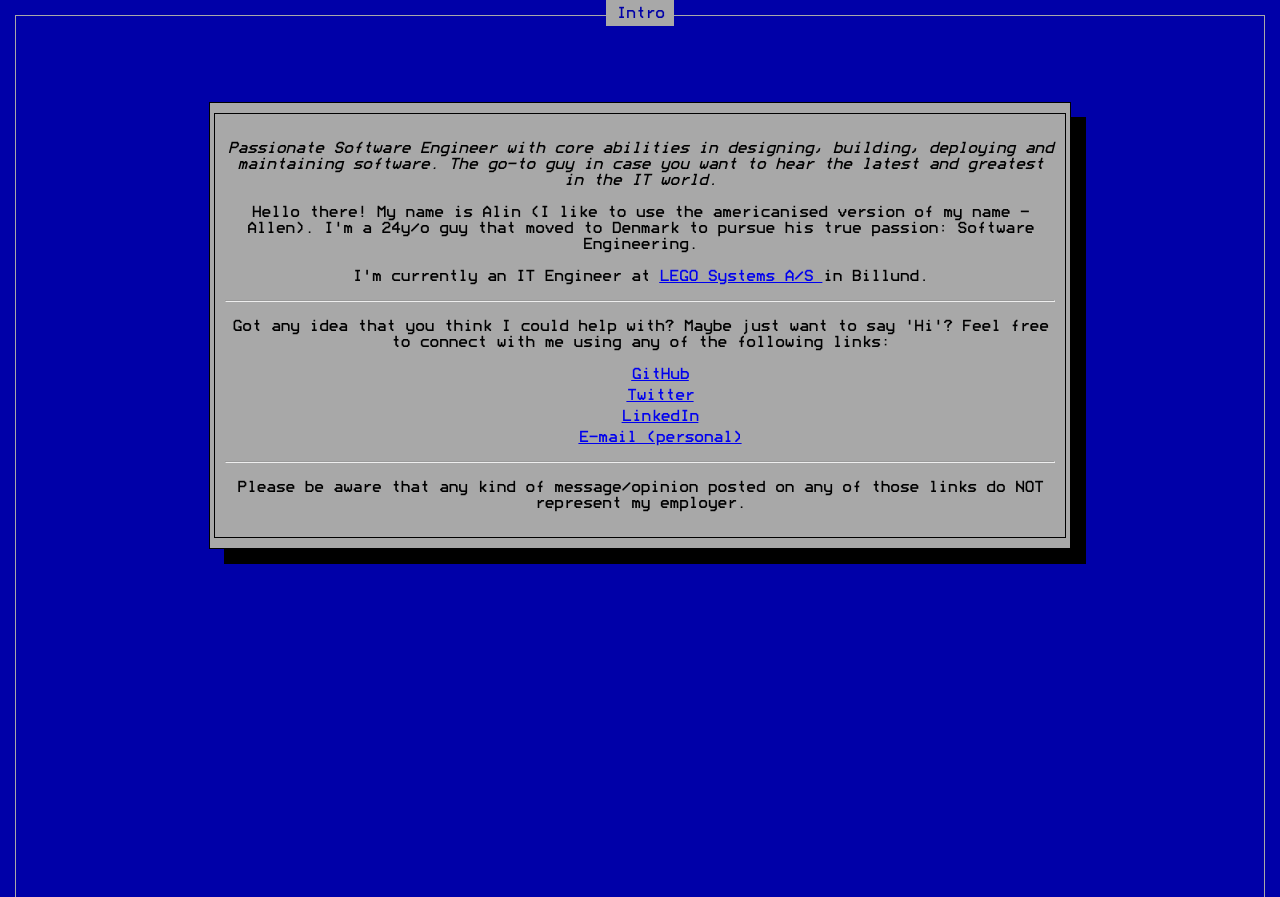
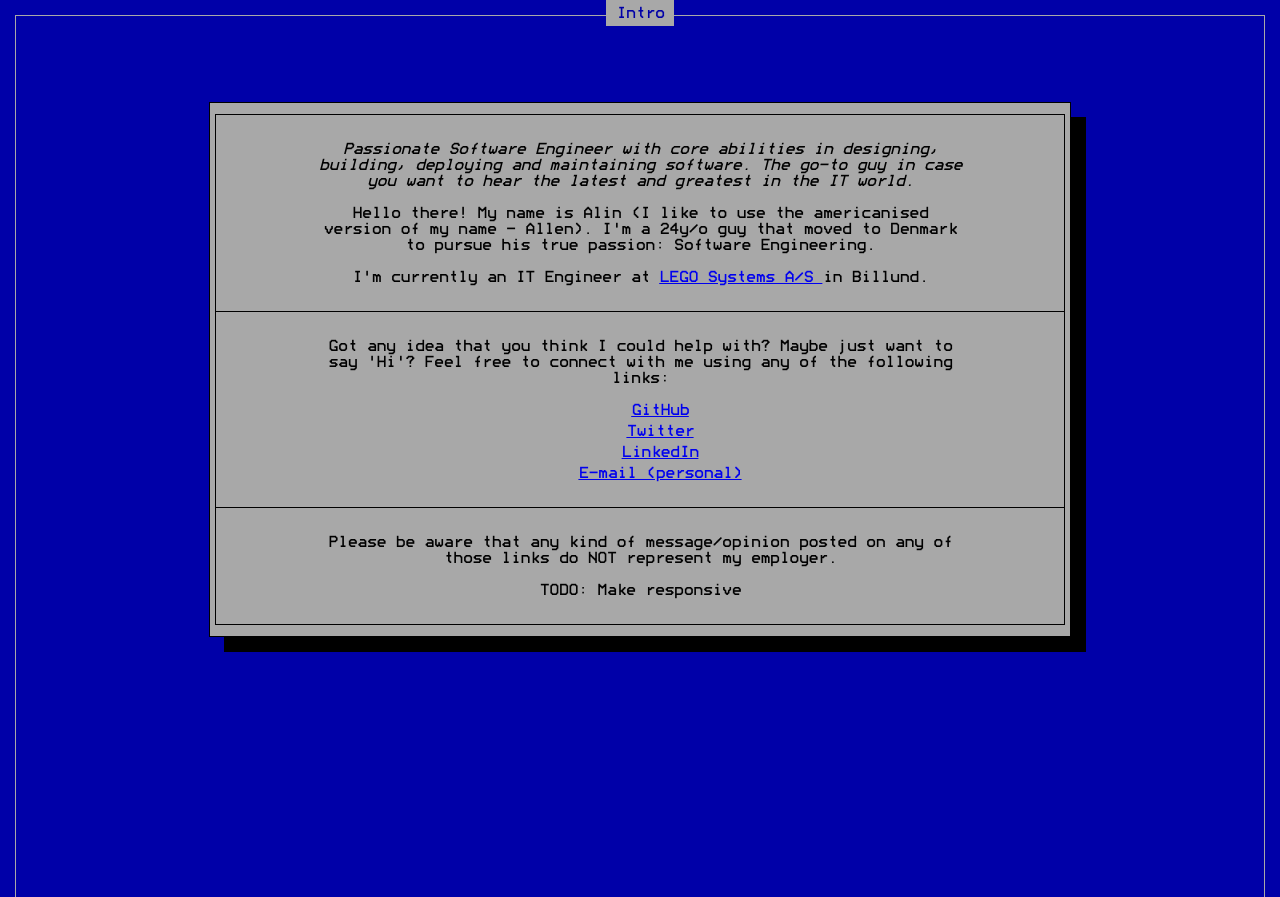
Before and after one commit to xShteff/alinstefanola.ru, a PHP site: page / in a window 1280 px wide. Shown: the part 26-923 px from the top of the page. Run offline with PHP 8.4, Linux system fonts and the light colour scheme.

Commit message:
Forgive me for using tables...

```diff
--- a/index.html
+++ b/index.html
@@ -20,35 +20,46 @@
 
       <div class="modal">
         <div class="border-container">
+          <table>
+            <tr>
+              <td>
                 <p>
                   <i>
-              Passionate Software Engineer with core abilities in designing,
-              building, deploying and maintaining software. The go-to guy in
-              case you want to hear the latest and greatest in the IT world.
+                    Passionate Software Engineer with core abilities in
+                    designing, building, deploying and maintaining software. The
+                    go-to guy in case you want to hear the latest and greatest
+                    in the IT world.
                   </i>
                 </p>
                 <p>
-            Hello there! My name is Alin (I like to use the americanised version
-            of my name - Allen). I'm a 24y/o guy that moved to Denmark to pursue
-            his true passion: Software Engineering.
+                  Hello there! My name is Alin (I like to use the americanised
+                  version of my name - Allen). I'm a 24y/o guy that moved to
+                  Denmark to pursue his true passion: Software Engineering.
                 </p>
                 <p>
                   I'm currently an IT Engineer at
                   <a href="http://lego.com/"> LEGO Systems A/S </a>
                   in Billund.
                 </p>
-          <hr />
+              </td>
+            </tr>
+            <tr>
+              <td>
                 <p>
-            Got any idea that you think I could help with? Maybe just want to
-            say 'Hi'? Feel free to connect with me using any of the following
-            links:
+                  Got any idea that you think I could help with? Maybe just want
+                  to say 'Hi'? Feel free to connect with me using any of the
+                  following links:
                 </p>
                 <ul class="links">
                   <li>
-              <a href="https://github.com/alstol" target="_blank">GitHub</a>
+                    <a href="https://github.com/alstol" target="_blank"
+                      >GitHub</a
+                    >
                   </li>
                   <li>
-              <a href="https://twitter.com/xshteff" target="_blank">Twitter</a>
+                    <a href="https://twitter.com/xshteff" target="_blank"
+                      >Twitter</a
+                    >
                   </li>
                   <li>
                     <a
@@ -63,11 +74,20 @@
                     >
                   </li>
                 </ul>
-          <hr>
+              </td>
+            </tr>
+            <tr>
+              <td>
                 <p>
-            Please be aware that any kind of message/opinion posted on any of
-            those links do NOT represent my employer.
+                  Please be aware that any kind of message/opinion posted on any
+                  of those links do NOT represent my employer.
                 </p>
+                <p>
+                  TODO: Make responsive
+                </p>
+              </td>
+            </tr>
+          </table>
         </div>
       </div>
     </div>
--- a/style.css
+++ b/style.css
@@ -69,5 +69,14 @@ header .links {
 
 .modal .border-container {
     margin: 10px 4px;
+    padding: 0;
+}
+
+table {
+    border-collapse: collapse;
+  }
+
+  table, th, td {
     border: 1px solid black;
-}
+    padding: 10px 100px;
+  }
```
Lines whose indentation alone changed are shown as unchanged.
